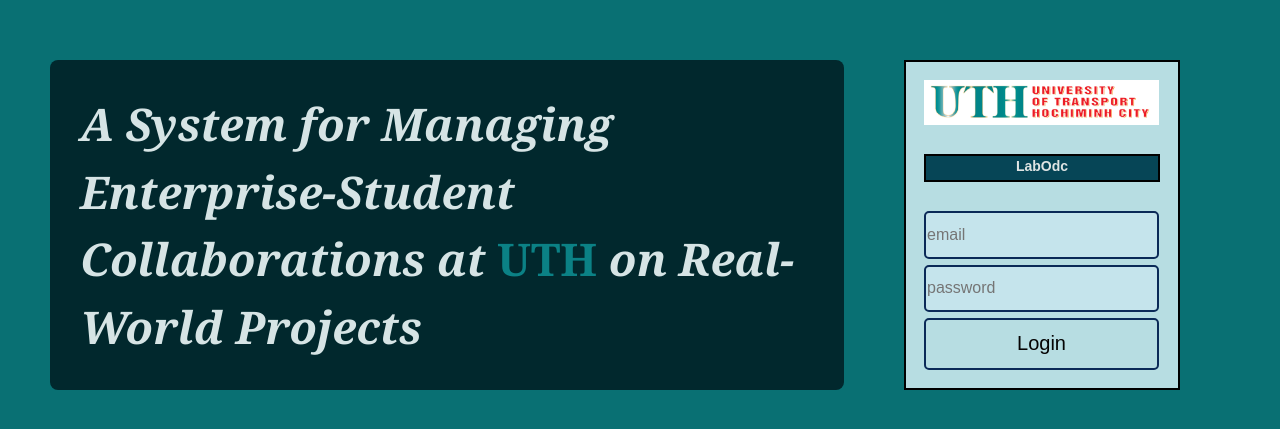
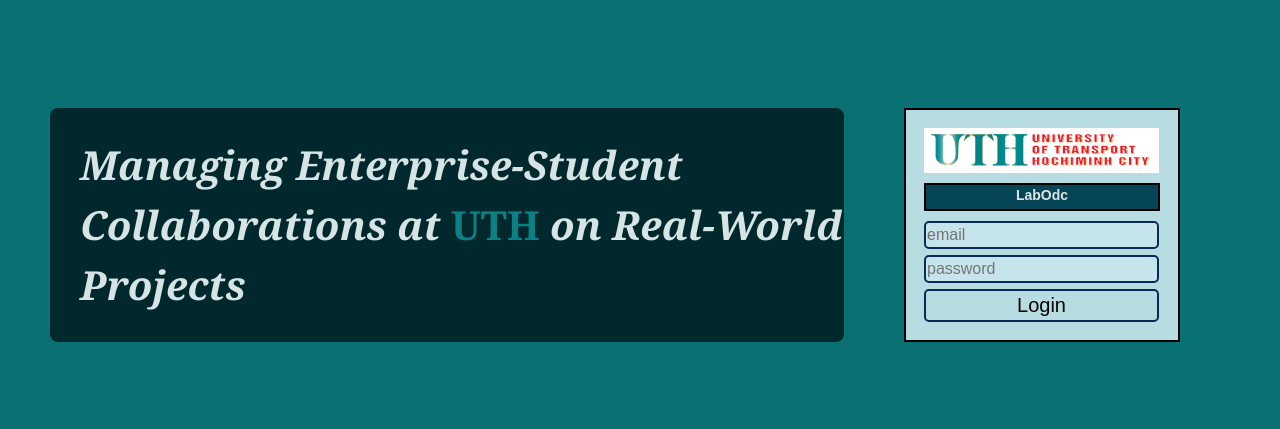
Before and after one commit to van7930/Odcst, a React (Vite) app: page / in a window 1280 px wide. Shown: the part 175-604 px from the top of the page. Built offline with nearby package versions, Linux system fonts and the light colour scheme.

Commit message:
update ui

```diff
--- a/src/App.css
+++ b/src/App.css
@@ -19,7 +19,7 @@
   border-radius: 8px;
 }
 .title h1{
-  font-size:45px;
+  font-size:40px;
   font-style:italic;
   color:#d6e4e5;
   padding-left: 30px;
--- a/src/app.jsx
+++ b/src/app.jsx
@@ -3,7 +3,7 @@
     return(
     <div class="layout">
         <div class="title">
-            <h1>A System for Managing Enterprise-Student Collaborations at <span class="highlight">UTH</span> on Real-World Projects</h1>
+            <h1>Managing Enterprise-Student Collaborations at <span class="highlight">UTH</span> on Real-World Projects</h1>
         </div>
         <Login/>
     </div>
```
